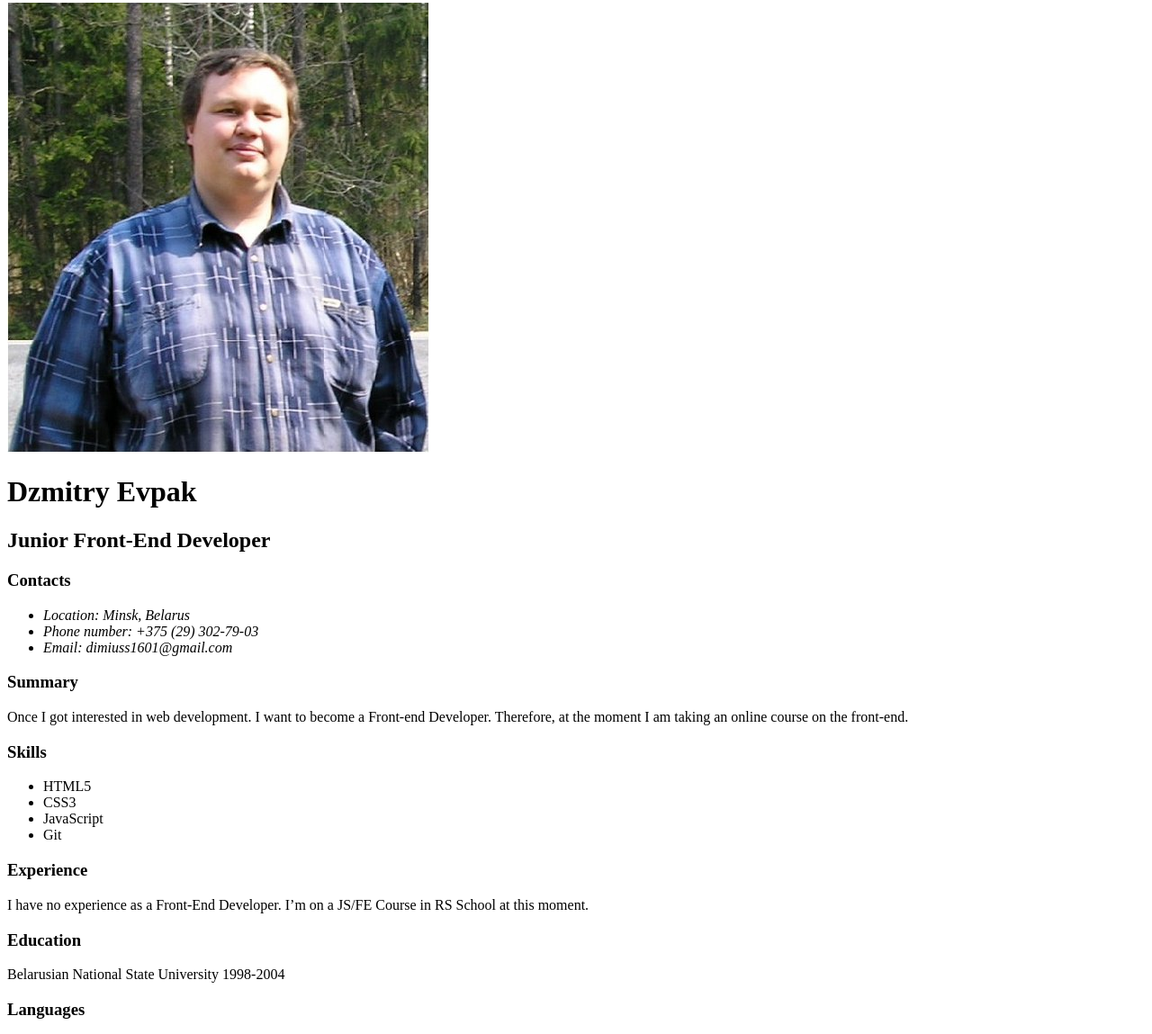
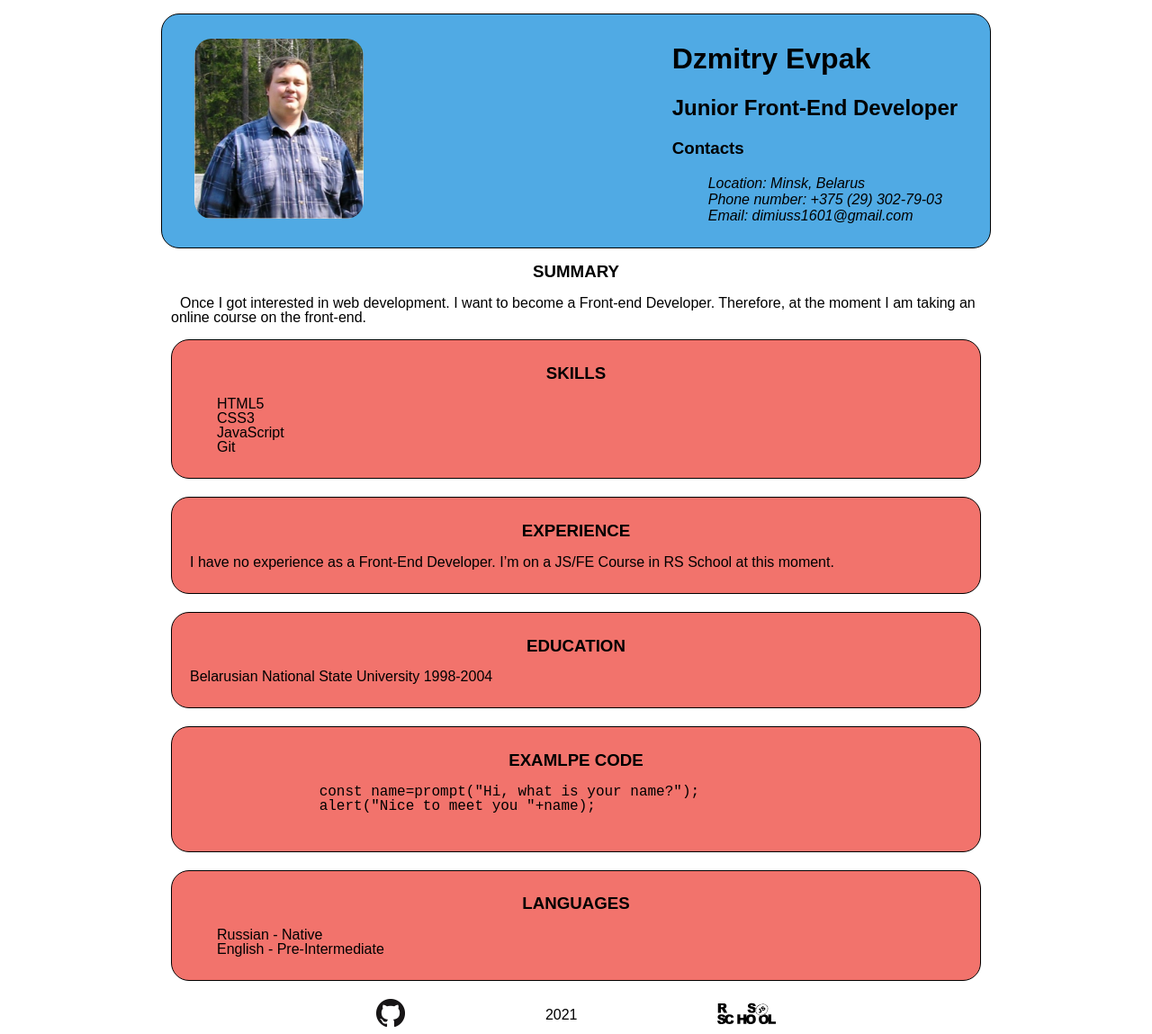
Before and after one commit to Dimiuss81/rsschool-cv, a plain HTML site: page index.html in a window 1280 px wide. Shown: the part 5-1154 px from the top of the page at 90% size. Drawn offline with Linux system fonts and the light colour scheme.

Commit message:
feat: add new info to index.html and style.css

```diff
--- a/css/style.css
+++ b/css/style.css
@@ -0,0 +1,73 @@
+body {
+  padding: 0;
+  margin: 0;
+  font-family: Arial, Helvetica, sans-serif;
+  font-size: 16px;
+}
+
+.container {
+  max-width: 900px;
+  margin-left: auto;
+  margin-right: auto;
+  margin-bottom: 10px;
+}
+
+.header {
+  margin-top: 20px;
+  padding: 10px;
+  background-color: #50AAE4;
+  border: 1px solid #000;
+  border-radius: 20px;
+}
+
+.header {
+  display: flex;
+  justify-content: space-around;
+  flex-wrap: wrap;
+  align-items: center;
+}
+
+.header-photo img {
+  width: 40%;
+  height: 40%;
+  border-radius: 10%;
+}
+
+.header-photo {
+  margin-right: 10px;
+}
+.about {
+  line-height: 100%;
+}
+
+.about h3 {
+  text-align: center;
+  text-transform: uppercase;
+}
+
+.about section {
+  margin-bottom: 20px;
+  padding: 10px;
+  background-color: #F2736C;
+  border: 1px solid #000;
+  border-radius: 20px;
+}
+
+.about p {
+  text-indent: 10px;
+}
+
+li {
+  list-style: none;
+}
+
+.footer {
+  max-width: 600px;
+  display: flex;
+  justify-content: space-around;
+  align-items: center;
+}
+
+.rsfooter img {
+  height: 24px;
+}
--- a/index.html
+++ b/index.html
@@ -69,6 +69,17 @@
           </section>
 
 
+          <section class="about-code">
+            <h3>Examlpe code</h3>
+            <p>
+                <pre>
+                const name=prompt("Hi, what is your name?");
+                alert("Nice to meet you "+name);
+                </pre>
+            </p>
+          </section>
+
+
           <section class="about-lang">
             <h3>Languages</h3>
             <ul>
@@ -80,7 +91,8 @@
       </main>
 
 
-      <footer class="footer">
+      <footer class="container footer">
+
         <a href="https://github.com/Dimiuss81">
           <img src="img/GitHubLogo.png" alt="GitHub Logo" title="My Github" />
         </a>
```
